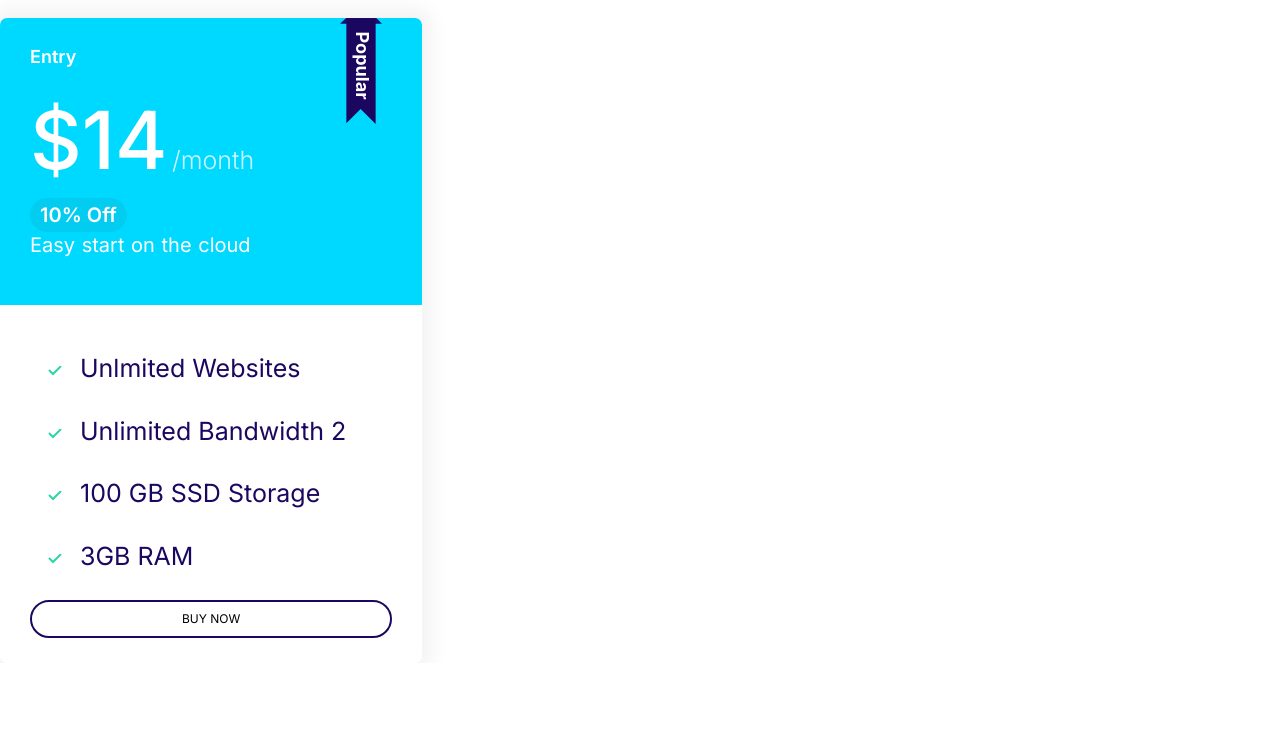
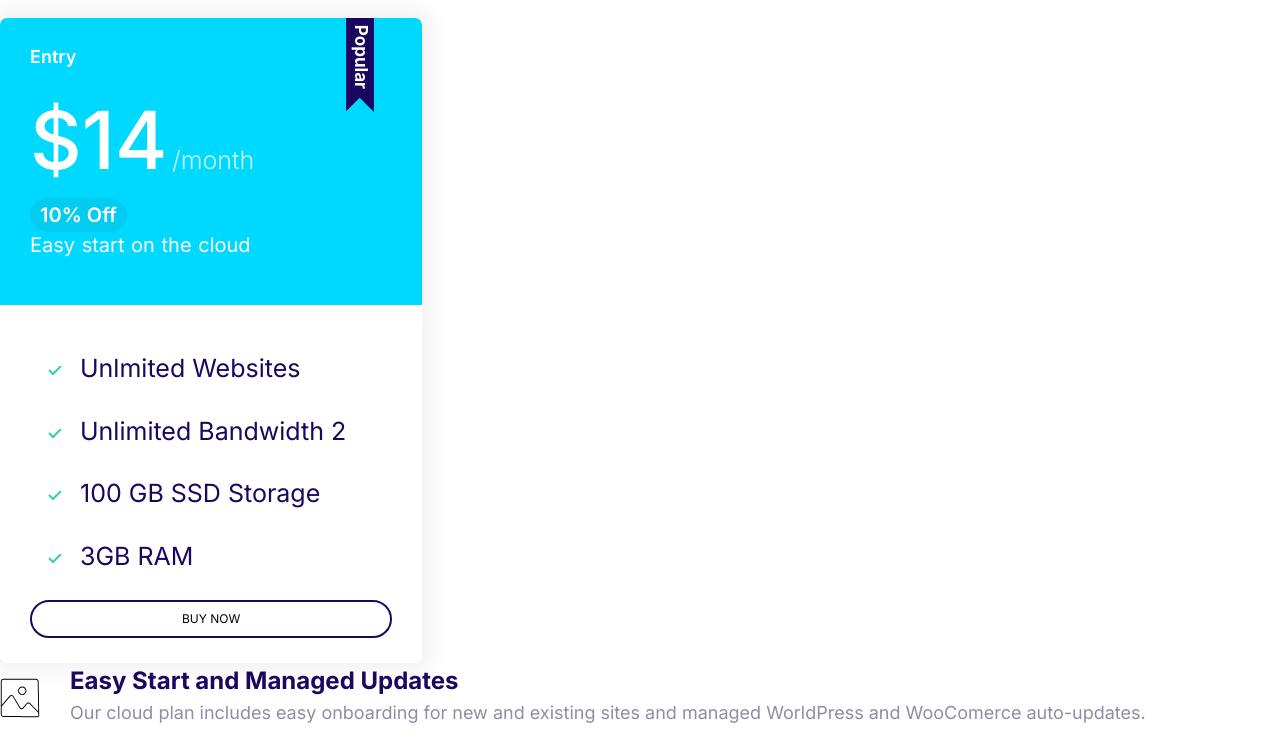
Before and after one commit to inaeon/cloudHostingProject, a plain HTML site: page index.html in a window 1280 px wide. Shown: the part 842-1586 px from the top of the page. Before the commit the page ends 1505 px from the top, so only its background shows below. Drawn offline with Linux system fonts and the light colour scheme.

Commit message:
media component added.

```diff
--- a/css/styles.css
+++ b/css/styles.css
@@ -318,13 +318,24 @@ a {
 }
 
 .card__popular {
-  width: 10%;
+  width: 40px;
   height: auto;
   position: absolute;
-  right: 4rem;
-  top: 0px;
+  right: 10%;
+  top: -6px;
 }
 
+.media {
+  display: flex;
+  column-gap: 3rem;
+}
+.media__body h3 {
+  margin: 0;
+}
+
+.media__img {
+  margin-top: 1.5rem;
+}
 @media screen and (min-width: 1024px) {
   .card {
     width: 33vw;
--- a/index.html
+++ b/index.html
@@ -128,4 +128,19 @@
       </div>
     </div>
   </div>
+
+  <div class="media">
+    <div class="media__img">
+      <svg class="icon icon--primary">
+        <use xlink:href="/icons/sprite.svg#snap"></use>
+      </svg>
+    </div>
+    <div class="media__body">
+      <h3>Easy Start and Managed Updates</h3>
+      <p>
+        Our cloud plan includes easy onboarding for new and existing sites and
+        managed WorldPress and WooComerce auto-updates.
+      </p>
+    </div>
+  </div>
 </html>
```
Also changed, not shown: components/media.html (added, +14 -0 lines), icons/snap.svg (added).
